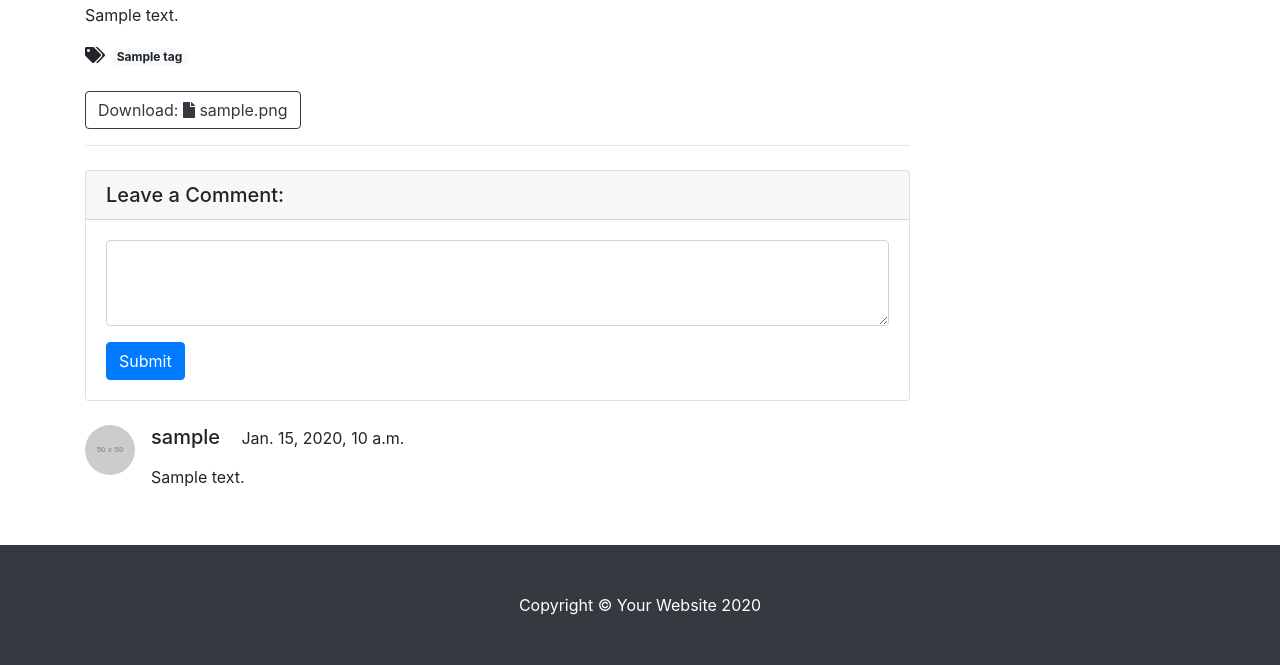
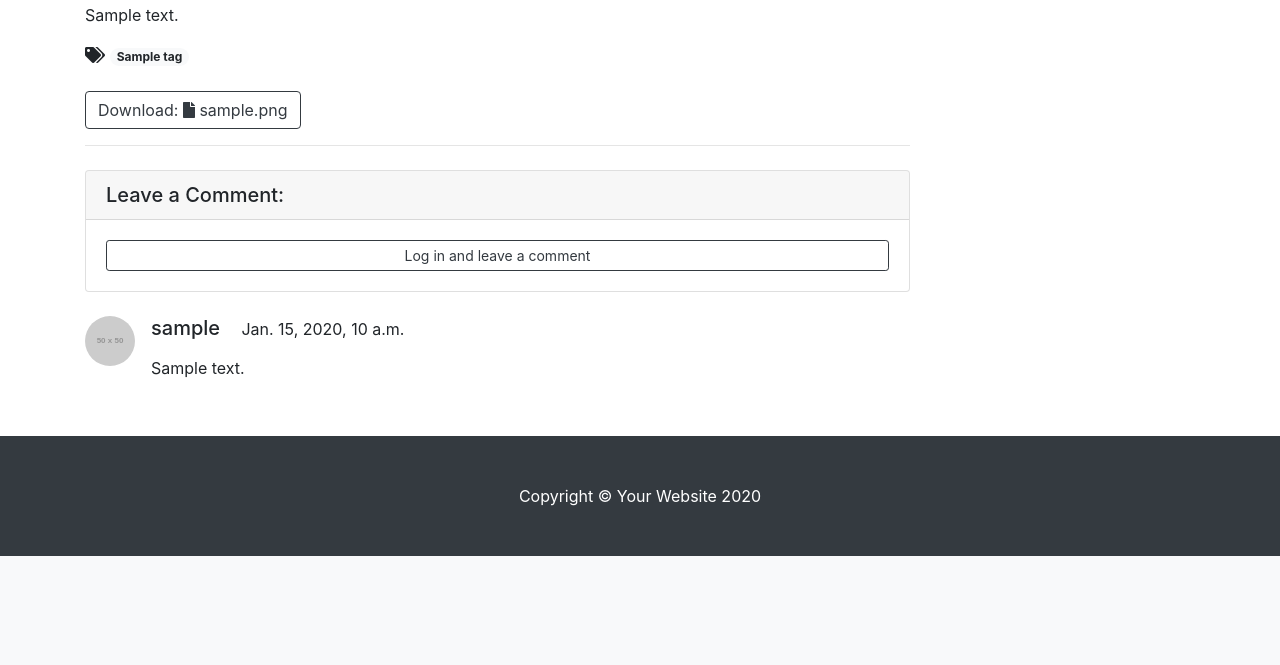
Before and after one commit to junngo/django-blog, a Django app: page /blog/1/ in a window 1280 px wide. Shown: the part 634-1299 px from the top of the page. After the commit the page ends 1190 px from the top, so only its background shows below. Run offline with Django 3.2, Linux system fonts and the light colour scheme; tables that the repository leaves empty hold one stand-in row (values such as "Sample post"); grey boxes marked "Sample" are stand-in pictures; grey boxes labelled with a size stand in for pictures from a placeholder-image service; some libraries are stand-ins or nearby versions.

Commit message:
creating function that writing comment on post detail page

```diff
--- a/blog/templates/blog/post_detail.html
+++ b/blog/templates/blog/post_detail.html
@@ -1,4 +1,5 @@
 {% extends "blog/base.html" %}
+{% load crispy_forms_tags %}
 
 {% block head_title %}
   {{ post.title }} - Blog
@@ -87,12 +88,19 @@
     <div class="card my-4">
       <h5 class="card-header">Leave a Comment:</h5>
       <div class="card-body">
-        <form>
-          <div class="form-group">
-            <textarea class="form-control" rows="3"></textarea>
-          </div>
-          <button type="submit" class="btn btn-primary">Submit</button>
-        </form>
+        {% if user.is_authenticated %}
+          <form id="comment-form" method="POST" action="{{ post.get_absolute_url }}new_comment/">
+            {% csrf_token %}
+            <div class="form-group">
+              {{ comment_form | crispy }}
+            </div>
+            <button type="submit" class="btn btn-primary">Submit</button>
+          </form>
+        {% else %}
+          <a role="button" class="btn btn-outline-dark btn-block btn-sm" href="#" data-toggle="modal" data-target="#loginModal">
+            Log in and leave a comment
+          </a>
+        {% endif %}
       </div>
     </div>
 
--- a/blog/urls.py
+++ b/blog/urls.py
@@ -14,6 +14,9 @@ urlpatterns = [
     # /blog/category/programming/
     path("category/<str:slug>", views.category_page),
 
+    # /blog/1/new_comment/
+    path("<int:pk>/new_comment/", views.new_comment),
+
     # /blog/1/
     path("<int:pk>/", views.PostDetail.as_view()),
 
--- a/blog/views.py
+++ b/blog/views.py
@@ -1,9 +1,10 @@
 from django.contrib.auth.mixins import LoginRequiredMixin, UserPassesTestMixin
 from django.core.exceptions import PermissionDenied
 from django.views.generic import ListView, DetailView, CreateView, UpdateView
-from django.shortcuts import render, redirect
+from django.shortcuts import render, redirect, get_object_or_404
 from django.utils.text import slugify
 
+from .forms import CommentForm
 from .models import Post, Category, Tag
 
 
@@ -28,6 +29,7 @@ class PostDetail(DetailView):
         context = super(PostDetail, self).get_context_data()
         context["categories"] = Category.objects.all()
         context["no_category_post_count"] = Post.objects.filter(category=None).count()
+        context["comment_form"] = CommentForm
 
         return context
 
@@ -143,3 +145,24 @@ class PostUpdate(LoginRequiredMixin, UpdateView):
                 self.object.tags.add(tag)
 
         return response
+
+
+def new_comment(request, pk):
+    if request.user.is_authenticated:
+        post = get_object_or_404(Post, pk=pk)
+
+        if request.method == "POST":
+            comment_form = CommentForm(request.POST)
+            if comment_form.is_valid():
+                comment = comment_form.save(commit=False)
+                comment.post = post
+                comment.author = request.user
+                comment.save()
+
+                return redirect(comment.get_absolute_url())
+
+        else:
+            return redirect(post.get_absolute_url())
+
+    else:
+        raise PermissionDenied
```
Also changed, not shown: blog/forms.py (added, +7 -0 lines), blog/tests.py (+46 -0 lines).
